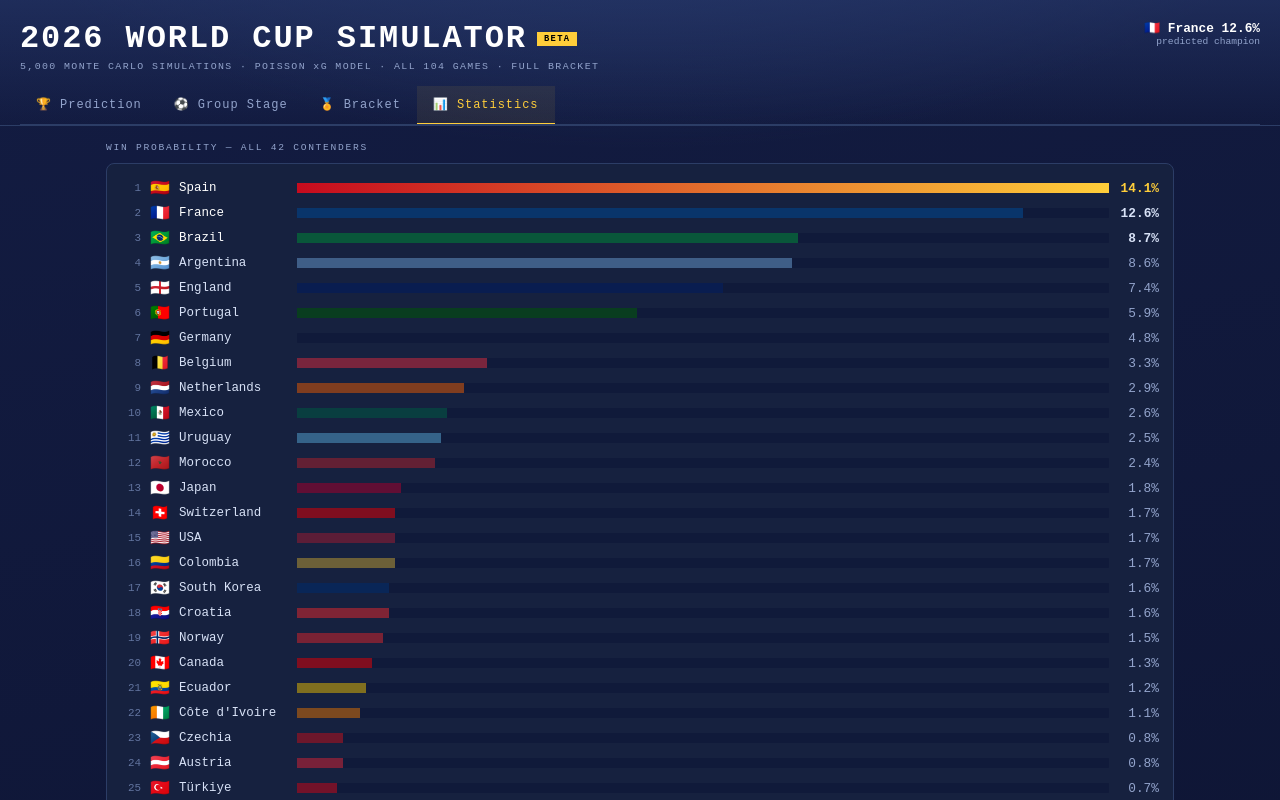
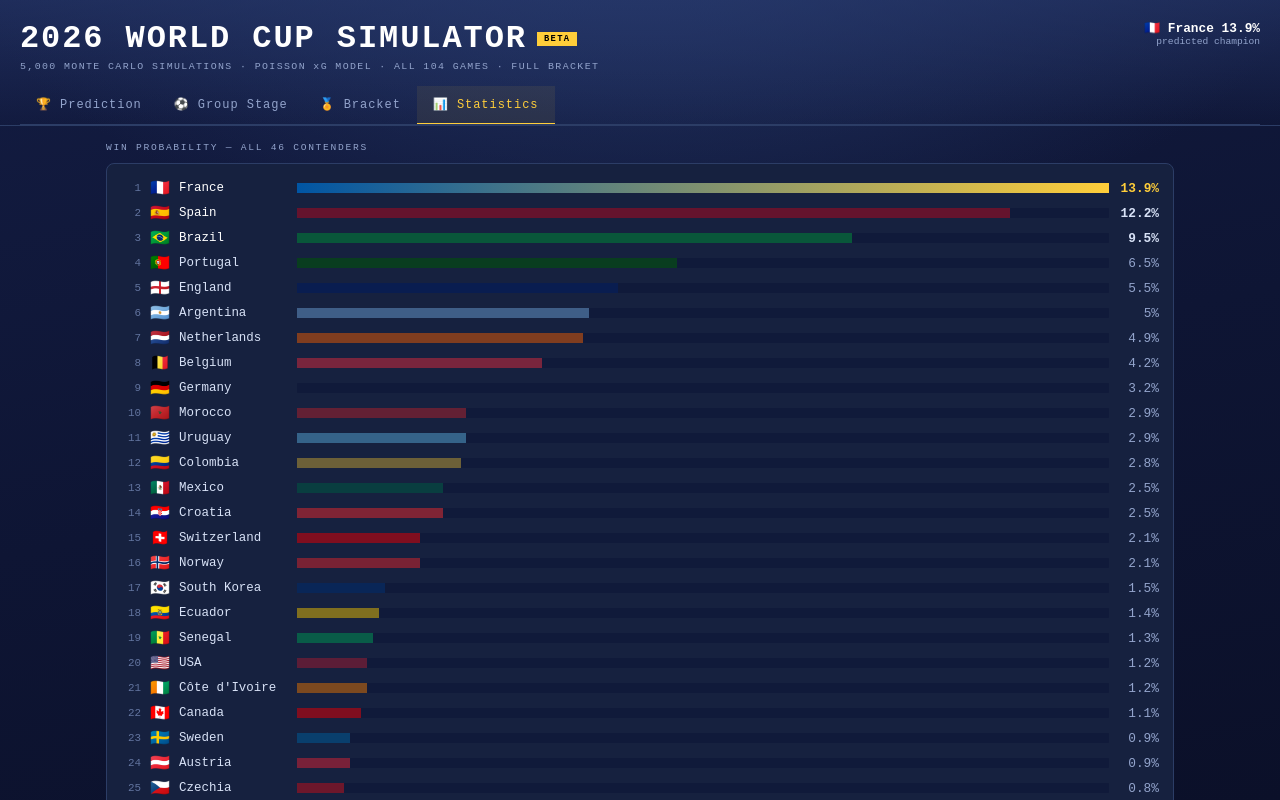
Before and after one commit to Aki88-Dot/WorldCupSim, a React (Vite) app: page / in a window 1280 px wide. Both pictures are taken after a click on the button "📊 Statistics". Shown: the top 800 px of the page. Built offline with nearby package versions, Linux system fonts and the light colour scheme.

Commit message:
Update WC2026Simulator.jsx
V3 - injury and player weightings added.

```diff
--- a/src/WC2026Simulator.jsx
+++ b/src/WC2026Simulator.jsx
@@ -90,14 +90,49 @@
   return k - 1;
 }
 
+// ── PLAYER-AVAILABILITY OVERLAY ───────────────────────────────────
+// Generalises the old hardcoded Yamal/Neymar tweaks into a data-driven
+// layer sourced from June 2026 squad/injury reporting (ESPN · Sports Mole ·
+// SI · Gulf News · Yahoo). Each entry carries an importance weight w (the
+// share of the team's attack or defence that player represents), a side,
+// and a status. 'out' removes the full weighted share, 'doubt' half of it.
+// The net effect is a bounded multiplier — at most −20% per side — so a
+// thin team losing a talisman is hit hard while a deep squad shrugs off a
+// fringe absence. Tournament-wide status (no per-stage timeline) for now.
+const ABSENCE = { out: 1, doubt: 0.5, fit: 0 };
+const PLAYERS = {
+  'Spain':     [{ n: 'Lamine Yamal', w: 0.15, side: 'att', status: 'doubt' }],   // hamstring, expected back but eased in
+  'Brazil':    [{ n: 'Neymar', w: 0.10, side: 'att', status: 'doubt' }],          // ongoing fitness doubts
+  'Germany':   [{ n: 'Serge Gnabry', w: 0.10, side: 'att', status: 'out' },       // thigh, out
+                { n: 'Marc-André ter Stegen', w: 0.06, side: 'def', status: 'out' }], // hamstring, out
+  'Japan':     [{ n: 'Kaoru Mitoma', w: 0.16, side: 'att', status: 'out' },       // hamstring, out
+                { n: 'Takumi Minamino', w: 0.06, side: 'att', status: 'out' }],   // ACL, out
+  'England':   [{ n: 'Jack Grealish', w: 0.05, side: 'att', status: 'out' },
+                { n: 'Jarrad Branthwaite', w: 0.06, side: 'def', status: 'out' },
+                { n: 'Ben White', w: 0.04, side: 'def', status: 'out' }],
+  'France':    [{ n: 'Hugo Ekitike', w: 0.03, side: 'att', status: 'out' }],      // deep squad, fringe — minimal
+  'Argentina': [{ n: 'Cristian Romero', w: 0.12, side: 'def', status: 'out' },    // knee, ruled out for season
+                { n: 'Juan Foyth', w: 0.04, side: 'def', status: 'out' }],
+  'Canada':    [{ n: 'Alphonso Davies', w: 0.13, side: 'att', status: 'doubt' }], // hamstring, race to be fit
+  'USA':       [{ n: 'Cameron Carter-Vickers', w: 0.06, side: 'def', status: 'out' },
+                { n: 'Chris Richards', w: 0.06, side: 'def', status: 'doubt' }],
+  'Algeria':   [{ n: 'Luca Zidane', w: 0.05, side: 'def', status: 'doubt' }],     // GK, facial injury
+};
+
 function getAD(team, ctx = {}) {
   let a = T[team].a, d = T[team].d;
   if (T[team].host) { a *= 1.09; d *= 1.07; }
-  // Injury: Yamal (Spain) out G1, doubtful G2 — ESPN/CBS Sports
-  if (team === 'Spain' && ctx.spN === 1) a *= 0.82;
-  if (team === 'Spain' && ctx.spN === 2) a *= 0.91;
-  // Neymar (Brazil) fitness concerns — Last Word on Sports
-  if (team === 'Brazil') a *= 0.95;
+  const roster = PLAYERS[team];
+  if (roster) {
+    let pa = 0, pd = 0;
+    for (const p of roster) {
+      const f = ABSENCE[p.status] || 0;
+      if (!f) continue;
+      if (p.side === 'def') pd += p.w * f; else pa += p.w * f;
+    }
+    a *= Math.max(0.80, 1 - pa);   // each side degraded by at most 20%
+    d *= Math.max(0.80, 1 - pd);
+  }
   return { a, d };
 }
 
@@ -1010,7 +1045,7 @@
         <div style={{ ...sx.label, color: dim, marginBottom: '8px' }}>Methodology & sources</div>
         {[
           `Dixon-Coles Poisson model: xG(A vs B) = att_A ÷ def_B × μ  where μ=${MU} (calibrated to 2022 WC 2.69/game + 2026 qualifiers 2.8–3.3/game)`,
-          'Injury modifiers: Spain G1 att×0.82 (Yamal hamstring, CBS Sports/ESPN), Spain G2 att×0.91, Brazil att×0.95 (Neymar fitness)',
+          'Player-availability layer: key absences/doubts (Yamal, Mitoma, Gnabry, Romero, Davies, ter Stegen, Grealish …) cut a team\u2019s attack or defence by each player\u2019s weighted share — capped at \u221220% per side. Sourced from June 2026 reporting (ESPN, Sports Mole, SI, Yahoo)',
           'Host advantage: Mexico/USA/Canada att×1.09 · def×1.07',
           'Knockout: 90min → Extra time (33% xG) → Penalty shootout (skill-weighted, ±15% from base 50%)',
           'Team ratings calibrated from: FIFA rankings (Apr 2026) · BetMGM/FanDuel/DraftKings implied probs · Polymarket $1.5B trading volume · ESPN Power Rankings',
```
